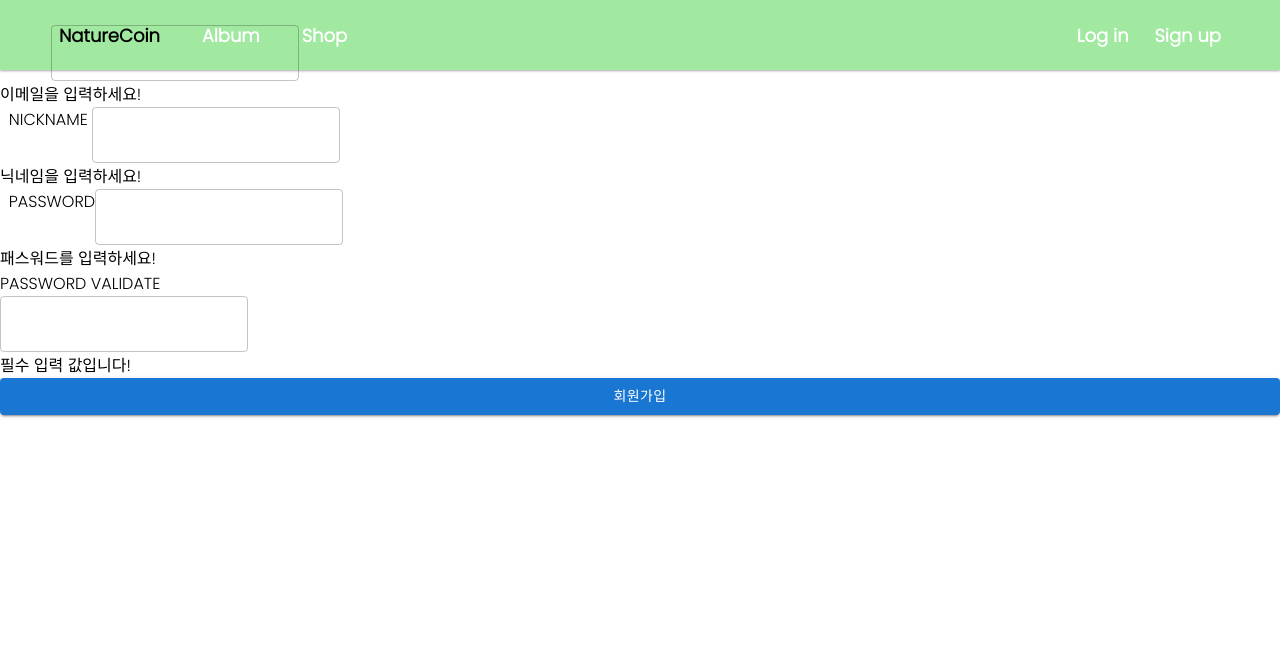
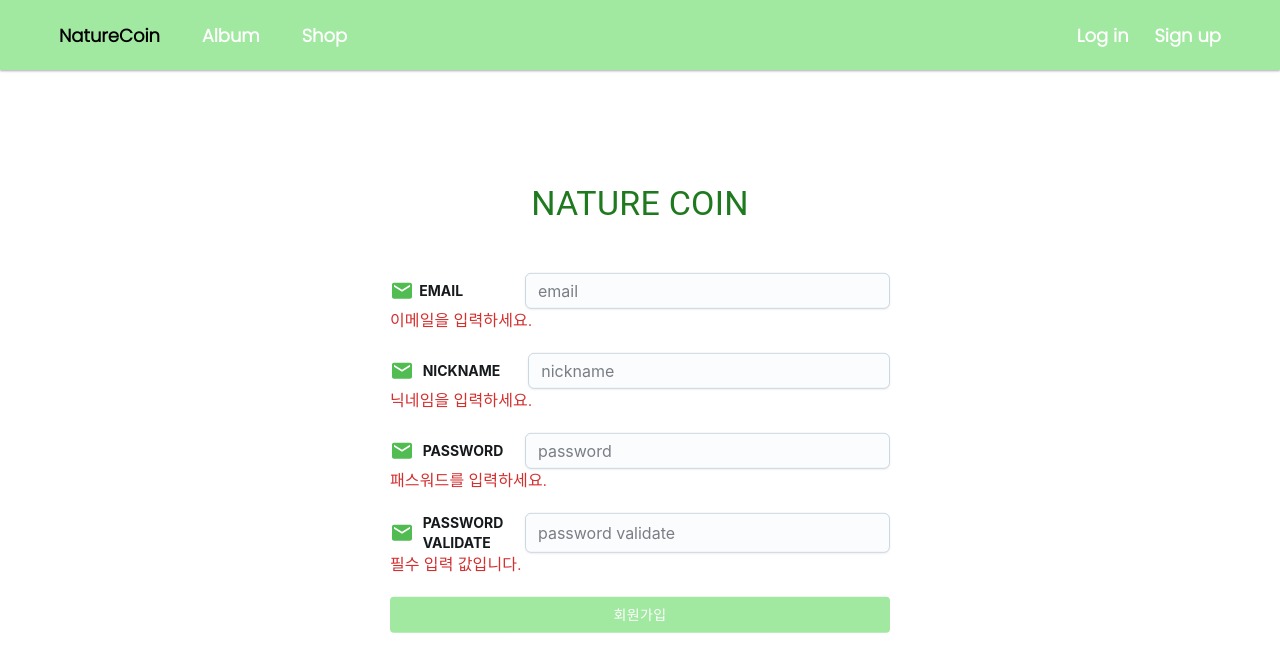
Before and after one commit to minzzweb/nature-coin-frontend, a React (Create React App) app: page /signUp in a window 1280 px wide. Shown: the top 672 px of the page. Built offline with nearby package versions, Linux system fonts and the light colour scheme.

Commit message:
회원가입 css 수정

```diff
--- a/src/components/Login/Login.js
+++ b/src/components/Login/Login.js
@@ -10,7 +10,6 @@ import { useDispatch } from "react-redux";
 import { setToken } from "../../redux/reducers/AuthReducer.js";
 import { useCookies } from "react-cookie";
 import Input from "@mui/joy/Input";
-import FormControl from "@mui/joy/FormControl";
 import FormLabel from "@mui/joy/FormLabel";
 import { Typography } from "@mui/material";
 import style from "../common/style.js";
@@ -126,7 +125,7 @@ const Login = () => {
                   placeholder="email"
                   sx={{ width: "300px" }}
                 />
-                <Typography variant="body1" color="error">
+                <Typography color="error">
                   <ErrorMessage name="email" />
                 </Typography>
               </Box>
@@ -145,7 +144,7 @@ const Login = () => {
                     paddingRight: "20px",
                   }}
                 >
-                  <EmailIcon sx={{ color: "#51BC51" }} />
+                  <KeyIcon sx={{ color: "#51BC51" }} />
                   &nbsp;Password
                 </FormLabel>
                 <Input
@@ -157,7 +156,7 @@ const Login = () => {
                   placeholder="password"
                   sx={{ width: "300px" }}
                 />
-                <Typography variant="body2" color="error">
+                <Typography color="error">
                   <ErrorMessage name="password" />
                 </Typography>
               </Box>
--- a/src/components/SignUp/SignUp.js
+++ b/src/components/SignUp/SignUp.js
@@ -3,34 +3,38 @@ import { toast, ToastContainer } from "react-toastify";
 import "react-toastify/dist/ReactToastify.css";
 import { Formik, ErrorMessage } from "formik";
 import * as Yup from "yup";
-import { Button, TextField } from "@mui/material";
+import { Box, Button, TextField } from "@mui/material";
 import { useNavigate } from "react-router-dom";
-
+import Input from "@mui/joy/Input";
+import FormLabel from "@mui/joy/FormLabel";
+import { Typography } from "@mui/material";
+import EmailIcon from "@mui/icons-material/Email";
+import style from "../common/style.js";
 const Signup = () => {
   const navigate = useNavigate();
   const validationSchema = Yup.object().shape({
     email: Yup.string()
       .email("유효한 이메일 주소를 입력해주세요")
-      .required("이메일을 입력하세요!"),
+      .required("이메일을 입력하세요."),
     nickname: Yup.string()
-      .min(2, "닉네임은 최소 2글자 이상입니다!")
-      .max(10, "닉네임은 최대 10글자입니다!")
+      .min(2, "닉네임은 최소 2글자 이상")
+      .max(10, "닉네임은 최대 10글자")
       .matches(
         /^[가-힣a-zA-Z][^!@#$%^&*()_+\-=\[\]{};':"\\|,.<>\/?\s]*$/,
-        "닉네임에 특수문자가 포함되면 안되고 숫자로 시작하면 안됩니다!"
+        "닉네임에는 특수문자나 숫자가 포함될 수 없습니다."
       )
-      .required("닉네임을 입력하세요!"),
+      .required("닉네임을 입력하세요."),
     password: Yup.string()
-      .min(8, "비밀번호는 최소 8자리 이상입니다")
-      .max(16, "비밀번호는 최대 16자리입니다!")
-      .required("패스워드를 입력하세요!")
+      .min(8, "비밀번호는 최소 8자리 이상")
+      .max(16, "비밀번호는 최대 16자.")
+      .required("패스워드를 입력하세요.")
       .matches(
         /^(?=.*[a-zA-Z])(?=.*[0-9])(?=.*[!@#$%^&*()_+\-=\[\]{};':"\\|,.<>\/?])[^\s]*$/,
-        "알파벳, 숫자, 공백을 제외한 특수문자를 모두 포함해야 합니다!"
+        "알파벳, 숫자, 공백을 제외한 특수문자를 모두 포함해야 합니다."
       ),
     password2: Yup.string()
-      .oneOf([Yup.ref("password"), null], "비밀번호가 일치하지 않습니다!")
-      .required("필수 입력 값입니다!"),
+      .oneOf([Yup.ref("password"), null], "비밀번호가 일치하지 않습니다.")
+      .required("필수 입력 값입니다."),
   });
   const submit = async (values) => {
     const { email, nickname, password } = values;
@@ -68,78 +72,157 @@ const Signup = () => {
       validateOnMount={true}
     >
       {({ values, handleSubmit, handleChange, errors }) => (
-        <main className="signup-wrapper">
+        <Box
+          sx={{
+            display: "flex",
+            flexDirection: "column",
+            gap: 2,
+            alignItems: "center",
+            justifyContent: "center", // Add this line to center horizontally and vertically
+            position: "absolute",
+            top: "50%",
+            left: "50%",
+            transform: "translate(-50%, -50%)",
+          }}
+        >
           <ToastContainer />
-          <header className="title-coco">
-            START WITH.
-            <span className="title-accent-coco"> COCO </span>
-          </header>
+          <Typography variant="h4" gutterBottom sx={{ color: "#1F7A1F" }}>
+            NATURE COIN
+          </Typography>
 
           <form onSubmit={handleSubmit} autoComplete="off">
-            <div className="input-forms">
+            <Box
+              sx={{
+                display: "flex",
+                flexDirection: "column",
+                width: "500px",
+              }}
+            >
               {/*이메일*/}
-              <div className="input-forms-item">
-                <label className="input-label">&nbsp; EMAIL</label>
-                <TextField
+              <Box
+                sx={{
+                  display: "flex",
+                  flexDirection: "row",
+                  marginTop: "20px",
+                }}
+              >
+                <FormLabel
+                  sx={{
+                    width: "120px",
+                    fontWeight: "bold",
+                    paddingRight: "20px",
+                  }}
+                >
+                  <EmailIcon sx={{ color: "#51BC51" }} />
+                  &nbsp;EMAIL
+                </FormLabel>
+                <Input
                   value={values.email}
                   name="email"
                   variant="outlined"
                   onChange={handleChange}
+                  placeholder="email"
+                  sx={{ width: "380px" }}
                 />
-                <div className="error-message">{errors.email}</div>
-              </div>
+              </Box>
+              <Typography color="error">{errors.email}</Typography>
 
               {/*닉네임*/}
-              <div className="input-forms-item">
-                <label className="input-label">&nbsp; NICKNAME</label>
+              <Box
+                sx={{
+                  display: "flex",
+                  flexDirection: "row",
+                  marginTop: "20px",
+                }}
+              >
+                <FormLabel
+                  sx={{
+                    width: "120px",
+                    fontWeight: "bold",
+                    paddingRight: "20px",
+                  }}
+                >
+                  <EmailIcon sx={{ color: "#51BC51" }} />
+                  &nbsp; NICKNAME
+                </FormLabel>
                 &nbsp;
-                <TextField
+                <Input
                   value={values.nickname}
                   name="nickname"
                   variant="outlined"
                   onChange={handleChange}
+                  placeholder="nickname"
+                  sx={{ width: "380px" }}
                 />
-                <div className="error-message">{errors.nickname}</div>
-              </div>
+              </Box>
+              <Typography color="error">{errors.nickname}</Typography>
 
               {/*패스워드*/}
-              <div className="input-forms-item">
-                <label className="input-label">&nbsp; PASSWORD</label>
-                <TextField
+              <Box
+                sx={{
+                  display: "flex",
+                  flexDirection: "row",
+                  marginTop: "20px",
+                }}
+              >
+                <FormLabel
+                  sx={{
+                    width: "120px",
+                    fontWeight: "bold",
+                    paddingRight: "20px",
+                  }}
+                >
+                  <EmailIcon sx={{ color: "#51BC51" }} />
+                  &nbsp; PASSWORD
+                </FormLabel>
+                <Input
                   value={values.password}
                   name="password"
                   variant="outlined"
                   type="password"
                   onChange={handleChange}
+                  placeholder="password"
+                  sx={{ width: "380px" }}
                 />
-                <div className="error-message">{errors.password}</div>
-              </div>
+              </Box>
+              <Typography color="error">{errors.password}</Typography>
 
               {/*패스워드 체크*/}
-              <div className="input-forms-item">
-                <label className="input-label">
-                  <div> PASSWORD VALIDATE </div>
-                </label>
-                <TextField
+              <Box
+                sx={{
+                  display: "flex",
+                  flexDirection: "row",
+                  marginTop: "20px",
+                }}
+              >
+                <FormLabel
+                  sx={{
+                    width: "120px",
+                    fontWeight: "bold",
+                    paddingRight: "20px",
+                  }}
+                >
+                  <EmailIcon sx={{ color: "#51BC51" }} />
+                  &nbsp; PASSWORD <br />
+                  &nbsp; VALIDATE
+                </FormLabel>
+                <Input
                   value={values.password2}
                   name="password2"
                   variant="outlined"
                   type="password"
                   onChange={handleChange}
+                  placeholder="password validate"
+                  sx={{ width: "380px" }}
                 />
-                <div className="error-message">{errors.password2}</div>
-              </div>
-              <Button
-                color="primary"
-                variant="contained"
-                fullWidth
-                type="submit"
-              >
+              </Box>
+              <Typography color="error">{errors.password2}</Typography>
+              <Button fullWidth type="submit" sx={style.SignupBtn}>
                 회원가입
               </Button>
-            </div>
+            </Box>
           </form>
-        </main>
+        </Box>
       )}
     </Formik>
   );
--- a/src/components/common/style.js
+++ b/src/components/common/style.js
@@ -68,6 +68,16 @@ const style = {
       backgroundColor: "#51BC51",
     },
   },
+  /*SignupBtn*/
+  SignupBtn: {
+    color: "#fff",
+    backgroundColor: "#A1E8A1",
+    marginTop: "20px",
+    "&:hover": {
+      color: "#fff",
+      backgroundColor: "#51BC51",
+    },
+  },
 };
 
 export default style;
```
